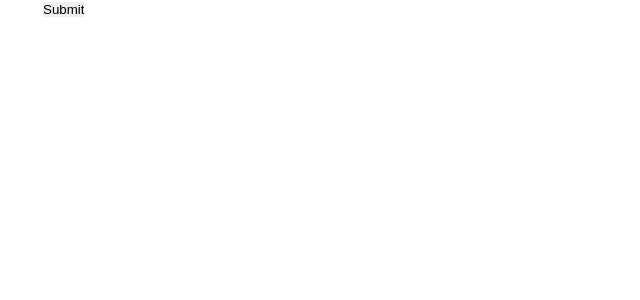
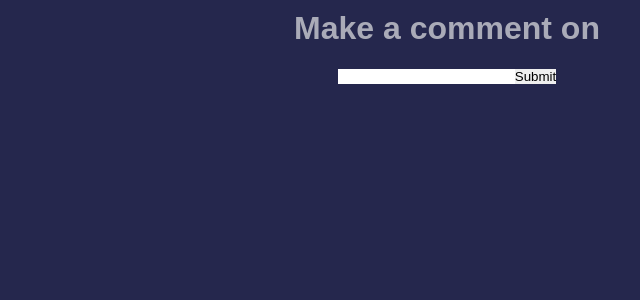
Before and after one commit to JacobG03/make-a-comment-on, a React (Create React App) app: page / in a window 1280 px wide. Shown: the top 300 px of the page, without its empty margins (198-838 px from the left). Built offline with nearby package versions, Linux system fonts and the light colour scheme.

Commit message:
search bar added

```diff
--- a/src/App.css
+++ b/src/App.css
@@ -1,5 +1,10 @@
 :root {
-  --work-in-progess: 'true'
+  --work-in-progess: 'true';
+  --color1: #25274D;
+  --color2: #464866;
+  --color3: #AAABB8;
+  --color4: #2E9CCA;
+  --color5: #29648A;
 }
 
 html {
@@ -14,6 +19,8 @@ body {
   width: 100vw;
   min-height: 100vh;
   min-height: -webkit-fill-available;
+  background-color: var(--color1);
+  color: var(--color3);
 }
 
 .wrapper {
@@ -46,6 +53,30 @@ input {
   outline: none;
 }
 
+/** General Classess **/
+
+
+/*? Most likely need to seperate code ?*/
+
+.top {
+  width: 100%;
+  height: fit-content;
+  padding: 10px 5px;
+  display: flex;
+  justify-content: center;
+  align-items: center;
+}
+
+.content {
+  width: 100%;
+  height: fit-content;
+  padding: 10px 5px;
+  display: flex;
+  flex-direction: column;
+  align-items: center;
+  overflow-y: auto;
+}
+
 
 @media only screen and (min-width : 480px) {
 
--- a/src/App.js
+++ b/src/App.js
@@ -1,28 +1,58 @@
 import './App.css';
-import YouTube from 'react-youtube'
+import Youtube from 'react-youtube'
 import { useForm } from 'react-hook-form'
+import { useState } from 'react';
 
 // https://www.youtube.com/watch?v=fHy7K4xIO-g
 
 function App() {
-  const {register, handleSubmit } = useForm();
-  const onSubmit = data => console.log(data)
+  const [link, setLink] = useState();
+  console.log(link)
+
   return (
     <div className='app'>
       <div className='wrapper'>
-        <form onSubmit={handleSubmit(onSubmit)}>
+        <div className='top'>
+          <h1>Make a comment on</h1>
+        </div>
+        <div className='content'>
+          <LinkInput setLink={setLink} />
+          <VideoPlayer link={link} />
+        </div>
+      </div>
+    </div>
+  );
+}
+
+
+function LinkInput(props) {
+  const {register, handleSubmit } = useForm();
+  const onSubmit = data => props.setLink(data.link);
+
+  return (
+    <form
+      className='form'
+      onSubmit={handleSubmit(onSubmit)}
+    >
       <input
         className='input-field'
-            {...register('query')}
+        {...register('link')}
       />
       <input
         type='submit'
         className='submit-btn'
       />
     </form>
+  )
+}
+
+
+function VideoPlayer(props) {
+  return (
+    <div className='video'>
+      <Youtube videoId='fHy7K4xIO-g' />
     </div>
-    </div>
-  );
+  )
 }
 
 export default App;
```
Lines whose indentation alone changed are shown as unchanged.
